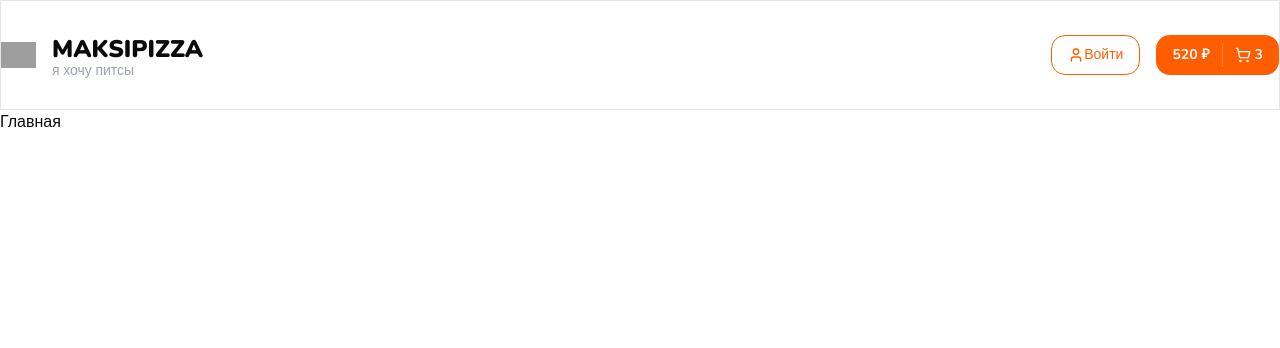
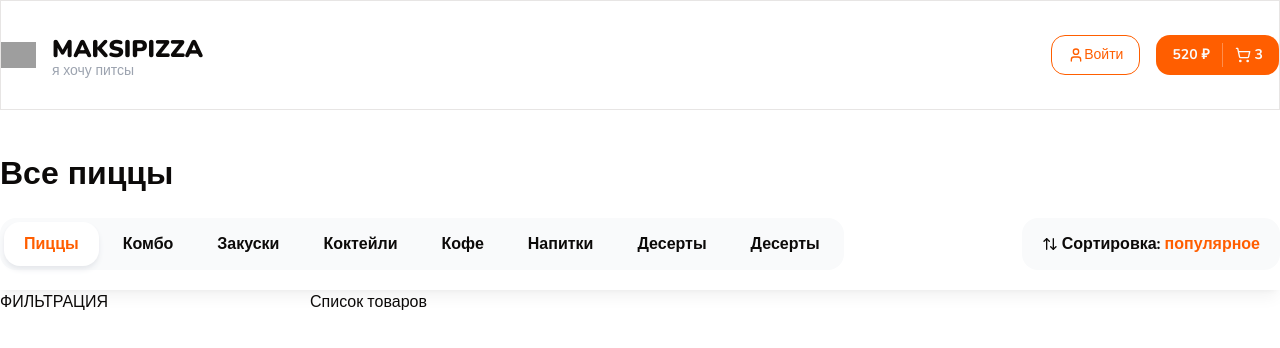
Before and after one commit to dyakovmaksim/MaksiPizza, a Next.js app: page / in a window 1280 px wide. Shown: the top 348 px of the page. Built offline with nearby package versions, Linux system fonts and the light colour scheme; grey boxes are pictures that could not be loaded.

Commit message:
add top-bar

```diff
--- a/src/app/page.tsx
+++ b/src/app/page.tsx
@@ -1,4 +1,28 @@
+import { Container, Title, Categories, SortPopup, TopBar } from "@/components/shared";
 
 export default function home() {
-  return <h1>Главная</h1>
+  return <>
+    <Container className="mt-10">
+      <Title text="Все пиццы" size="lg" className="font-extrabold" />
+    </Container>
+
+    <TopBar/>
+
+    <Container className="pb-14">
+      <div className="flex gap-[60px]">
+
+        {/* ФИЛЬТРАЦИЯ */}
+        <div className="w-[250px]">
+        ФИЛЬТРАЦИЯ
+        </div>
+
+        {/* Список товаров */}
+        <div className="flex-1">
+            <div className="flex flex-col gap-16">
+              Список товаров
+            </div>
+        </div>
+      </div>
+    </Container>
+  </>
 }
--- /dev/null
+++ b/src/components/shared/categories.tsx
@@ -0,0 +1,26 @@
+import { cn } from "@/lib/utils";
+import React from "react";
+
+interface Props {
+    className?: string;
+}
+
+const cats = ['Пиццы', 'Комбо', 'Закуски', 'Коктейли', 'Кофе', 'Напитки', 'Десерты', 'Десерты'];
+const activeIndex = 0;
+
+export const Categories: React.FC<Props> = ({ className }) => {
+    return (
+        <div className={cn('inline-flex gap-1 bg-gray-50 p-1 rounded-2xl', className)}>
+            {
+                cats.map((cat, index) => (
+                    <a className={cn(
+                        'flex items-center font-bold h-11 rounded-2xl px-5',
+                        activeIndex == index && 'bg-white shadow-md shadow-gray-200 text-primary',
+                        )} key={index}>
+                        <button>{cat}</button>
+                    </a>
+                ))
+            }
+        </div>
+    )
+}
--- a/src/components/shared/index.ts
+++ b/src/components/shared/index.ts
@@ -1,2 +1,6 @@
 export { Container } from './container';
-export { Header } from './header'
+export { Header } from './header';
+export { Title } from './title';
+export { Categories } from './categories';
+export { SortPopup } from './sort-popup';
+export { TopBar } from './top-bar';
--- /dev/null
+++ b/src/components/shared/sort-popup.tsx
@@ -0,0 +1,20 @@
+import { cn } from "@/lib/utils";
+import { ArrowUpDown } from "lucide-react";
+import React from "react";
+
+interface Props {
+    className?: string;
+}
+
+export const SortPopup: React.FC<Props> = ({ className }) => {
+    return (
+        <div className={cn(
+            'inline-flex items-center gap-1 bg-gray-50 px-5 h-[52px] rounded-2xl cursor-pointer',
+            className,
+            )}>
+            <ArrowUpDown size={16} />
+            <b>Сортировка:</b>
+            <b className="text-primary">популярное</b>
+        </div>
+    )
+}
--- /dev/null
+++ b/src/components/shared/title.tsx
@@ -0,0 +1,36 @@
+import clsx from 'clsx';
+import React from 'react';
+
+type TitleSize = 'xs' | 'sm' | 'md' | 'lg' | 'xl' | '2xl';
+
+interface Props {
+  size?: TitleSize;
+  className?: string;
+  text: string;
+}
+
+export const Title: React.FC<Props> = ({ text, size = 'sm', className }) => {
+  const mapTagBySize = {
+    xs: 'h5',
+    sm: 'h4',
+    md: 'h3',
+    lg: 'h2',
+    xl: 'h1',
+    '2xl': 'h1',
+  } as const;
+
+  const mapClassNameBySize = {
+    xs: 'text-[16px]',
+    sm: 'text-[22px]',
+    md: 'text-[26px]',
+    lg: 'text-[32px]',
+    xl: 'text-[40px]',
+    '2xl': 'text-[48px]',
+  } as const;
+
+  return React.createElement(
+    mapTagBySize[size],
+    { className: clsx(mapClassNameBySize[size], className) },
+    text,
+  );
+};
--- /dev/null
+++ b/src/components/shared/top-bar.tsx
@@ -0,0 +1,20 @@
+import { cn } from "@/lib/utils";
+import React from "react";
+import { Container } from "./container";
+import { Categories } from "./categories";
+import { SortPopup } from "./sort-popup";
+
+interface Props {
+    className?: string;
+}
+
+export const TopBar: React.FC<Props> = ({ className }) => {
+    return (
+       <div className={cn('sticky top-0 bg-white py-5 shadow-lg shadow-black/5 z-10', className)}>
+              <Container className=" flex items-center justify-between">
+                <Categories />
+                <SortPopup />
+            </Container>
+       </div>
+    )
+}
```
